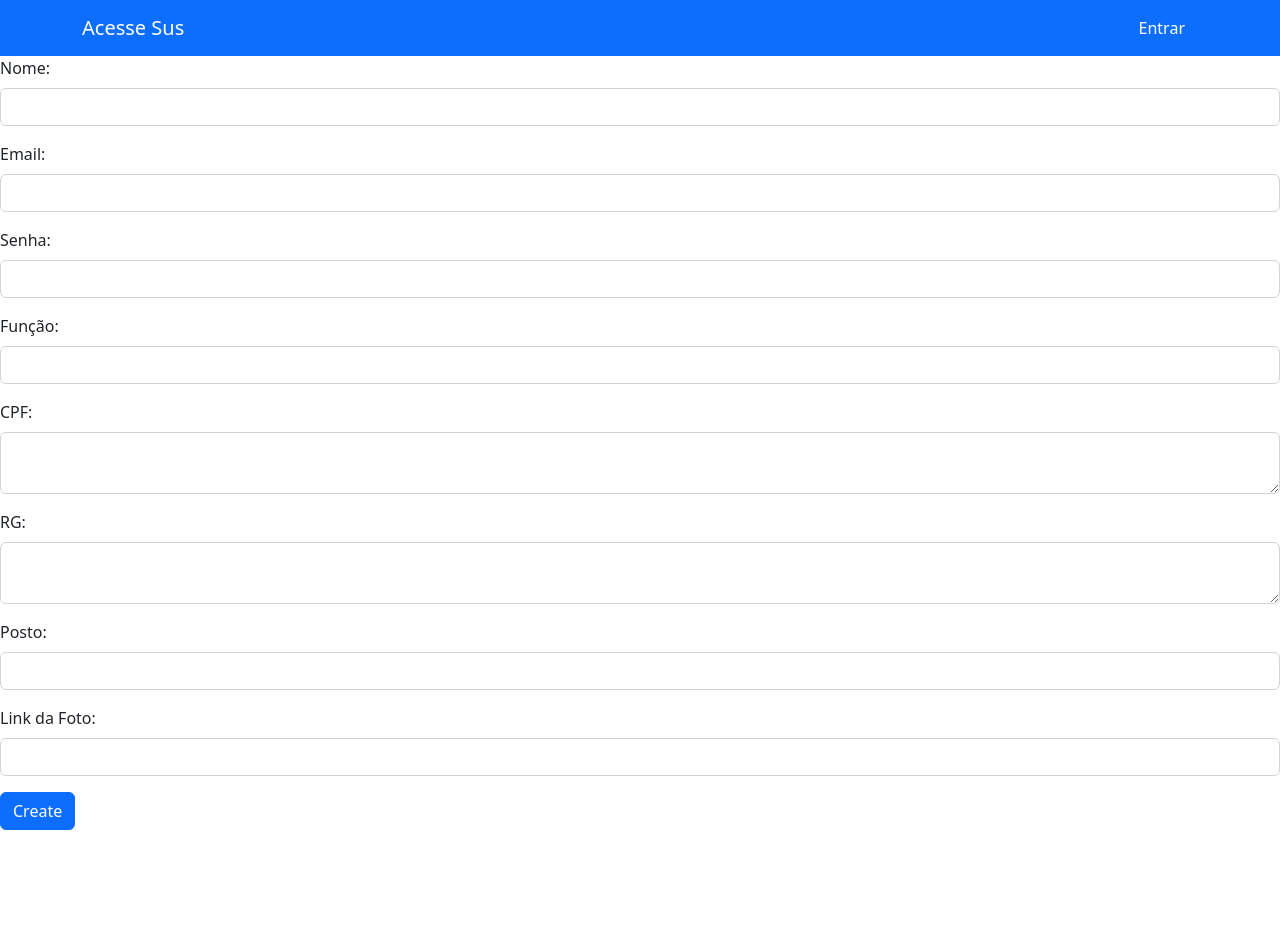
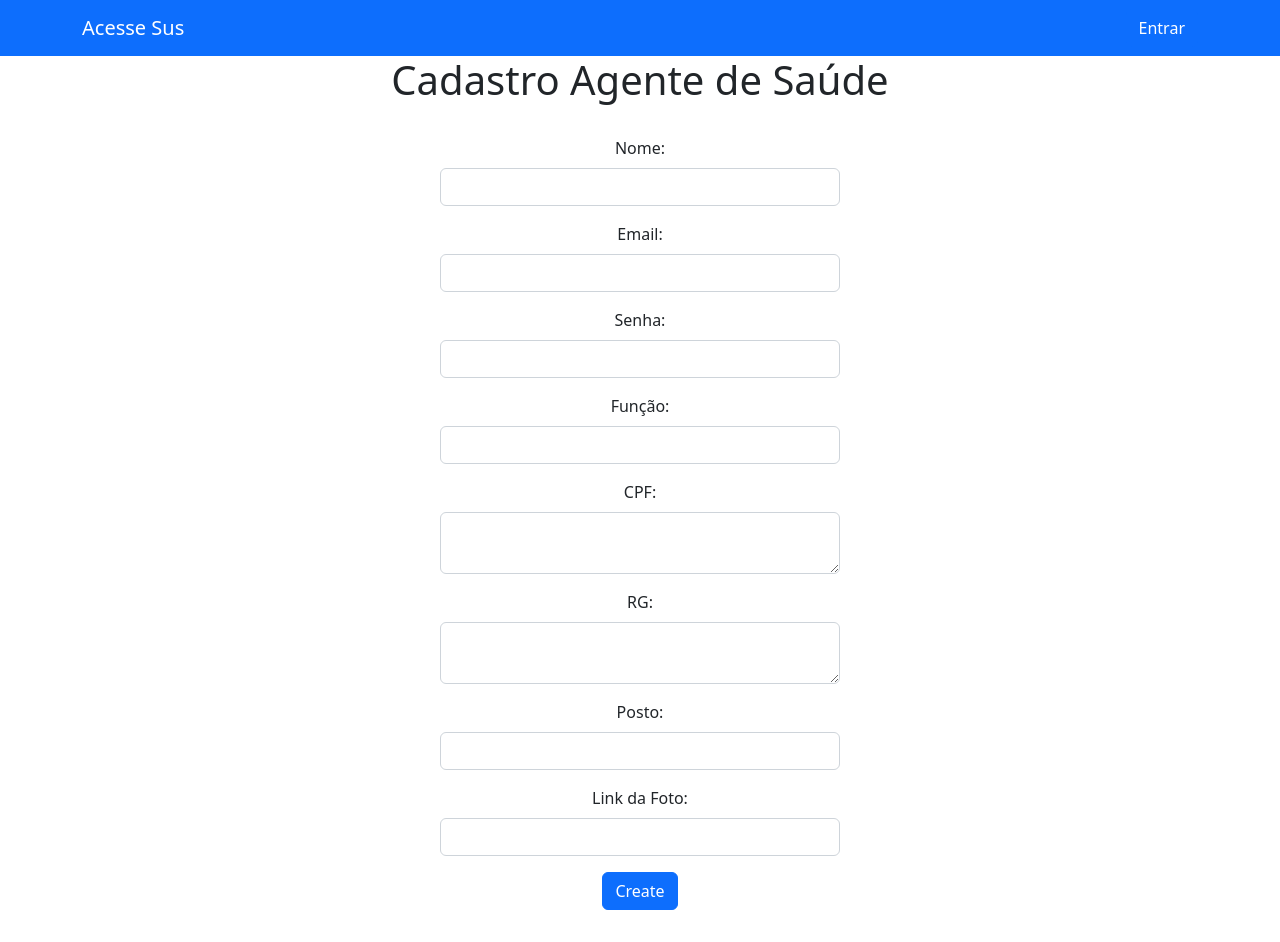
Before and after one commit to Lucasdsantis/Acesse-Sus-Client, a React (Create React App) app: page /cadastroas in a window 1280 px wide. Before the commit the page ends 830 px from the top, so only its background shows below. Built offline with nearby package versions, Linux system fonts and the light colour scheme.

Commit message:
acesso sus atualizado

```diff
--- a/src/pages/AcessoRoot/index.js
+++ b/src/pages/AcessoRoot/index.js
@@ -37,6 +37,48 @@ export function AcessoRoot() {
     }
     fetchProducts();
   }, []);
+
+  const [img, setImg] = useState("");
+
+  function handleChange(e) {
+    setAgenteDeSaude({ ...agenteDeSaude, [e.target.name]: e.target.value });
+  }
+
+  function handleImage(e) {
+    setImg(e.target.files[0]);
+  }
+
+  async function handleUpload() {
+    try {
+      const uploadData = new FormData();
+      uploadData.append("picture", img);
+
+      const response = await api.post(
+        "/API/1.0/Root/cadastrar_AGS",
+        uploadData
+      );
+
+      return response.data.url;
+    } catch (error) {
+      console.log(error);
+    }
+  }
+
+  async function handleSubmit(e) {
+    e.preventDefault();
+
+    try {
+      const imgURL = await handleUpload();
+      await api.post("/API/1.0/Root/cadastrar_AGS", {
+        ...agenteDeSaude,
+        img: imgURL,
+      });
+
+      navigate("/cadastroas");
+    } catch (error) {
+      console.log(error);
+    }
+  }
 
   async function handleDelete(agenteDeSaudeId) {
     try {
--- a/src/pages/FormAs/index.js
+++ b/src/pages/FormAs/index.js
@@ -4,6 +4,11 @@ import toast from "react-hot-toast";
 import { Link, useNavigate } from "react-router-dom";
 
 export function FormAS() {
+  const formBody = {
+    width: "25rem",
+    margin: "2rem",
+  };
+
   const navigate = useNavigate();
 
   const [form, setForm] = useState({
@@ -45,7 +50,9 @@ export function FormAS() {
   }
 
   return (
-    <form onSubmit={handleSubmit}>
+    <center>
+      <h1>Cadastro Agente de Saúde</h1>
+      <form style={formBody} onSubmit={handleSubmit}>
         <div className={"mb-3"}>
           <label htmlFor="input-nome" className={"form-label"}>
             Nome:
@@ -161,5 +168,6 @@ export function FormAS() {
           Create
         </button>
       </form>
+    </center>
   );
 }
--- a/src/pages/LoginRoot/index.js
+++ b/src/pages/LoginRoot/index.js
@@ -4,6 +4,16 @@ import { api } from "../../api/api";
 import { useNavigate } from "react-router-dom";
 
 export function LoginRoot() {
+  const bodyLogin = {
+    padding: "2rem",
+    display: "flex",
+    flexDirection: "collum",
+  };
+
+  const formName = {
+    margin: "1rem",
+  };
+
   const [form, setForm] = useState({
     email: "",
     password: "",
@@ -33,9 +43,12 @@ export function LoginRoot() {
   }
 
   return (
+    <center>
       <div>
-      <form onSubmit={handleSubmitx}>
-        <label htmlFor="email">Email:</label>
+        <form style={bodyLogin} onSubmit={handleSubmitx}>
+          <label style={formName} htmlFor="email">
+            Email:
+          </label>
           <input
             type="email"
             name="email"
@@ -43,7 +56,9 @@ export function LoginRoot() {
             value={form.email}
             onChange={handleChange}
           />
-        <label htmlFor="senha">Senha:</label>
+          <label style={formName} htmlFor="senha">
+            Senha:
+          </label>
           <input
             type="password"
             name="password"
@@ -51,8 +66,11 @@ export function LoginRoot() {
             value={form.password}
             onChange={handleChange}
           />
-        <button type="submit">Entrar</button>
+          <button style={formName} type="submit">
+            Entrar
+          </button>
         </form>
       </div>
+    </center>
   );
 }
```
Lines whose indentation alone changed are shown as unchanged.
